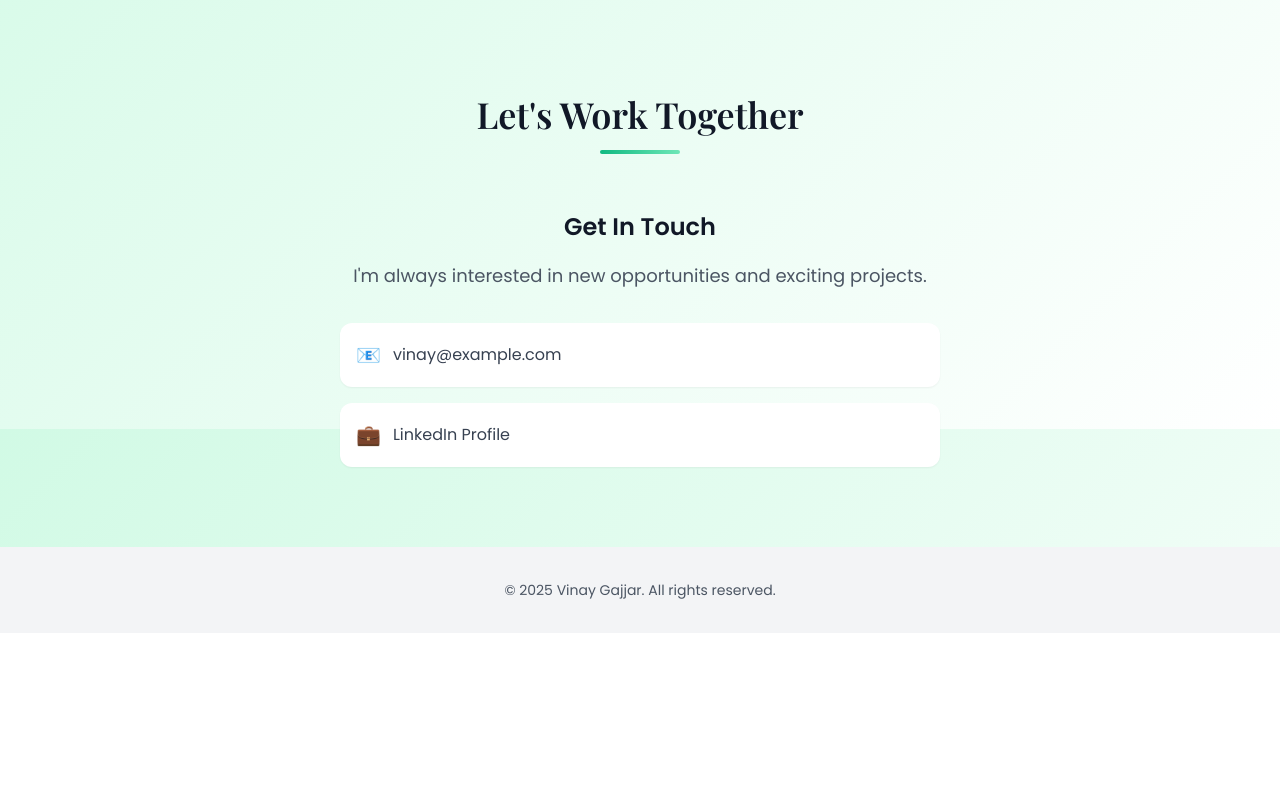
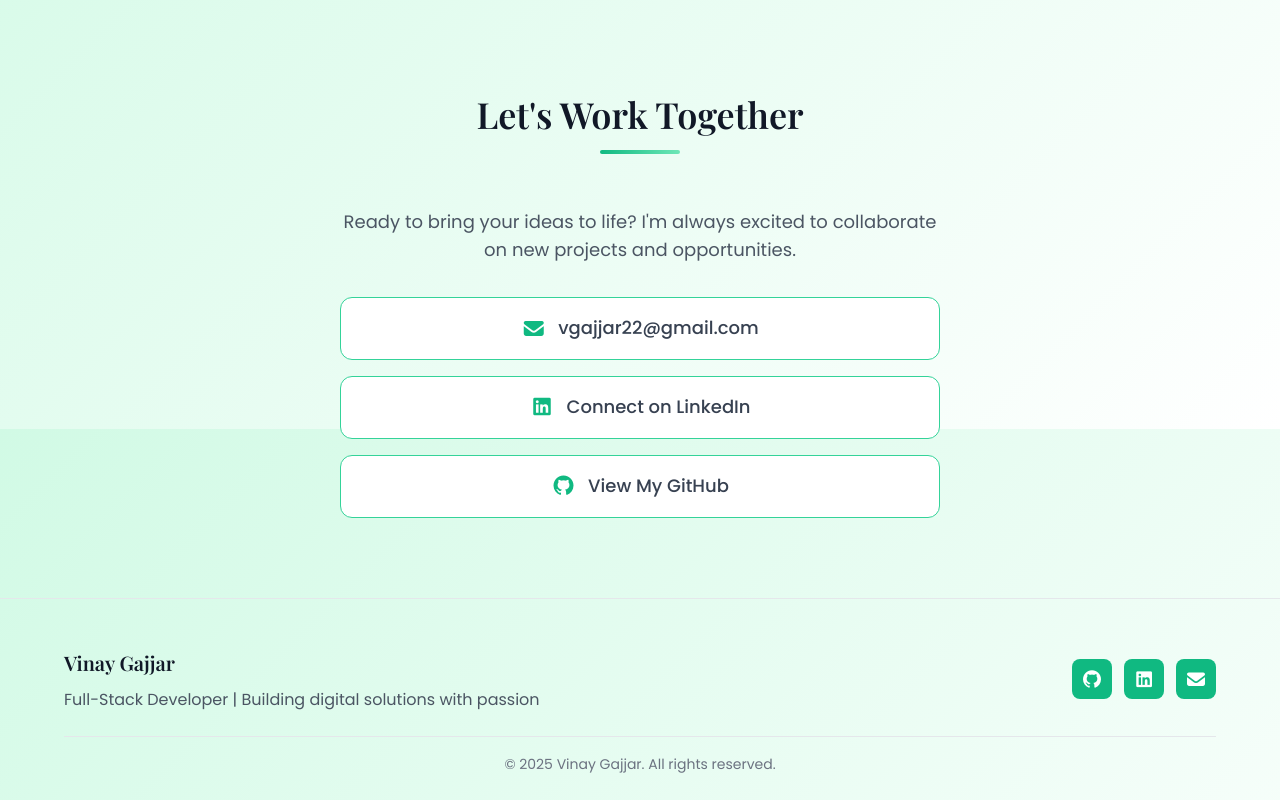
Before and after one commit to Scynes/vinay-portfolio-refactor, a website built with Vite: page index.html in a window 1280 px wide. Shown: the part 5171-5971 px from the top of the page. Before the commit the page ends 5804 px from the top, so only its background shows below. Built offline with nearby package versions, Linux system fonts and the light colour scheme; animation ran at ten frames a second.

Commit message:
add: social links and refactored footer.

```diff
--- a/index.html
+++ b/index.html
@@ -390,16 +390,19 @@
         <h2 class="section-title">Let's Work Together</h2>
         <div class="contact-content">
           <div class="contact-info">
-            <h3>Get In Touch</h3>
-            <p>I'm always interested in new opportunities and exciting projects.</p>
+            <p class="contact-description">Ready to bring your ideas to life? I'm always excited to collaborate on new projects and opportunities.</p>
             <div class="contact-methods">
-              <a href="mailto:vinay@example.com" class="contact-method">
-                <span class="contact-icon">📧</span>
-                <span>vinay@example.com</span>
+              <a href="mailto:vgajjar22@gmail.com" class="contact-method">
+                <i class="fas fa-envelope"></i>
+                <span>vgajjar22@gmail.com</span>
               </a>
-              <a href="https://linkedin.com" class="contact-method">
-                <span class="contact-icon">💼</span>
-                <span>LinkedIn Profile</span>
+              <a href="https://www.linkedin.com/in/vinaygajjar" target="_blank" rel="noopener noreferrer" class="contact-method">
+                <i class="fab fa-linkedin"></i>
+                <span>Connect on LinkedIn</span>
+              </a>
+              <a href="https://github.com/v-gajjar" target="_blank" rel="noopener noreferrer" class="contact-method">
+                <i class="fab fa-github"></i>
+                <span>View My GitHub</span>
               </a>
             </div>
           </div>
@@ -410,7 +413,26 @@
     <!-- Footer -->
     <footer class="footer">
       <div class="container">
-        <p>&copy; 2025 Vinay Gajjar. All rights reserved.</p>
+        <div class="footer-content">
+          <div class="footer-info">
+            <h3>Vinay Gajjar</h3>
+            <p>Full-Stack Developer | Building digital solutions with passion</p>
+          </div>
+          <div class="footer-links">
+            <a href="https://github.com/v-gajjar" target="_blank" rel="noopener noreferrer" aria-label="GitHub">
+              <i class="fab fa-github"></i>
+            </a>
+            <a href="https://www.linkedin.com/in/vinaygajjar" target="_blank" rel="noopener noreferrer" aria-label="LinkedIn">
+              <i class="fab fa-linkedin"></i>
+            </a>
+            <a href="mailto:vgajjar22@gmail.com" aria-label="Email">
+              <i class="fas fa-envelope"></i>
+            </a>
+          </div>
+        </div>
+        <div class="footer-bottom">
+          <p>&copy; 2025 Vinay Gajjar. All rights reserved.</p>
+        </div>
       </div>
     </footer>
 
--- a/src/style.css
+++ b/src/style.css
@@ -289,6 +289,7 @@ body {
   transform: rotate(-45deg) translate(7px, -6px);
 }
 
+
 /* Theme Toggle */
 .theme-toggle {
   background: transparent;
@@ -1035,17 +1036,11 @@ body {
   text-align: center;
 }
 
-.contact-info h3 {
-  font-size: var(--font-size-2xl);
-  font-weight: 600;
-  color: var(--gray-900);
-  margin-bottom: var(--spacing-4);
-}
-
-.contact-info p {
+.contact-description {
   font-size: var(--font-size-lg);
   color: var(--gray-600);
   margin-bottom: var(--spacing-8);
+  line-height: 1.6;
 }
 
 .contact-methods {
@@ -1057,19 +1052,28 @@ body {
 .contact-method {
   display: flex;
   align-items: center;
+  justify-content: center;
   gap: var(--spacing-3);
-  padding: var(--spacing-4);
+  padding: var(--spacing-4) var(--spacing-6);
   background: var(--white);
   border-radius: var(--radius-lg);
   text-decoration: none;
   color: var(--gray-700);
-  transition: var(--transition-fast);
-  box-shadow: var(--shadow-sm);
+  border: 1px solid var(--primary-green-light);
+  transition: var(--transition-normal);
+  font-size: var(--font-size-lg);
+  font-weight: 500;
 }
 
 .contact-method:hover {
+  background: var(--primary-green-light);
   transform: translateY(-2px);
   box-shadow: var(--shadow-md);
+  color: var(--gray-800);
+}
+
+.contact-method i {
+  font-size: var(--font-size-xl);
   color: var(--primary-green);
 }
 
@@ -1079,14 +1083,67 @@ body {
 
 /* Footer */
 .footer {
-  background: var(--gray-100);
+  background: transparent;
   color: var(--gray-600);
+  padding: var(--spacing-12) 0 var(--spacing-6);
+  border-top: 1px solid var(--gray-200);
+}
+
+.footer-content {
+  display: flex;
+  justify-content: space-between;
+  align-items: center;
+  margin-bottom: var(--spacing-6);
+}
+
+.footer-info h3 {
+  font-size: var(--font-size-xl);
+  font-weight: 600;
+  color: var(--gray-900);
+  margin-bottom: var(--spacing-2);
+  font-family: var(--font-family-display);
+}
+
+.footer-info p {
+  font-size: var(--font-size-base);
+  color: var(--gray-600);
+  margin: 0;
+}
+
+.footer-links {
+  display: flex;
+  gap: var(--spacing-3);
+}
+
+.footer-links a {
+  display: flex;
+  align-items: center;
+  justify-content: center;
+  width: 40px;
+  height: 40px;
+  background: var(--primary-green);
+  color: var(--white);
+  border-radius: var(--radius-md);
+  text-decoration: none;
+  transition: var(--transition-normal);
+  font-size: var(--font-size-lg);
+}
+
+.footer-links a:hover {
+  background: var(--primary-green-dark);
+  transform: translateY(-2px);
+}
+
+.footer-bottom {
   text-align: center;
-  padding: var(--spacing-8) 0;
-}
-
-.footer p {
+  padding-top: var(--spacing-4);
+  border-top: 1px solid var(--gray-200);
+}
+
+.footer-bottom p {
   font-size: var(--font-size-sm);
+  color: var(--gray-500);
+  margin: 0;
 }
 
 /* Modal */
@@ -1229,6 +1286,7 @@ body {
     display: flex;
   }
 
+
   .hero-container {
     padding: 0 var(--spacing-4);
     width: 100%;
@@ -1470,4 +1528,14 @@ body {
     right: var(--spacing-3);
     font-size: var(--font-size-xl);
   }
-}
+
+  .footer-content {
+    flex-direction: column;
+    gap: var(--spacing-6);
+    text-align: center;
+  }
+
+  .footer-links {
+    justify-content: center;
+  }
+}
```
